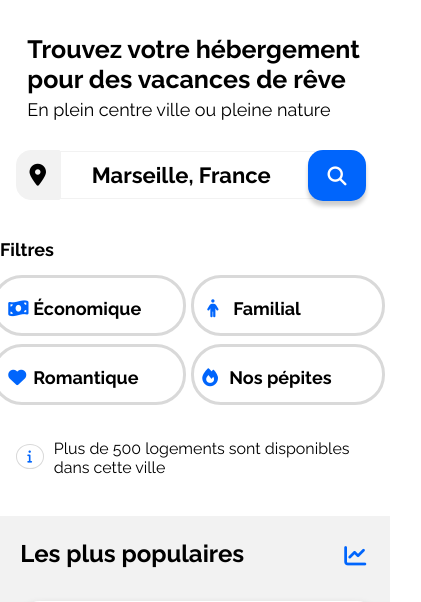
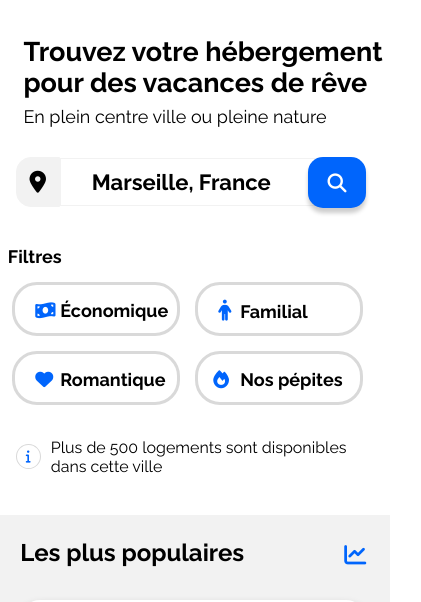
Before and after one commit to CarrolTer/booki, a plain HTML site: page index.html in a window 390 px wide. Shown: the part 184-786 px from the top of the page, 421 px wide, since content can reach past the window. Drawn offline with Linux system fonts and the light colour scheme.

Commit message:
update css mobile

```diff
--- a/css/style.css
+++ b/css/style.css
@@ -223,10 +223,7 @@ ul {
 }
 
 .option-filter li:hover {
-    border: solid #D9D9D9;
     background-color: #deebff;
-    padding: 10px 15px 10px 15px;
-    border-radius: 25px;
 }
 
 .fa-money-bill-wave, .fa-heart, .fa-fire {
@@ -308,7 +305,7 @@ ul {
 .card {
     box-shadow: 0 4px 8px 0 rgba(0,0,0,0.2);
     transition: 0.3s;
-    width: 29%;
+    width: 28%;
     min-height: 12.5em;
     background-color: #ffffff;
     border: 4px solid #ffffff;
@@ -620,6 +617,11 @@ footer
         margin-top: 3%;
     }
 
+    .fa-info{
+        padding: .6%;
+        width: 1.6%;
+    }
+
     .section-title{
         font-size: 24px;
     }
@@ -683,6 +685,7 @@ footer
     body {
         margin-left: 0;
         margin-right: 0;
+
     }
 
     .main-container {
@@ -759,12 +762,11 @@ footer
     }
 
     .intro {
-        margin-left: 7%;
-        width: 101%;
+        margin-left: 6%;
     }
 
     .intro h1{
-        font-size: 25px;
+        font-size: 27px;
     }
 
     .intro p{
@@ -812,28 +814,22 @@ footer
         margin-top: 9%;
     }
 
+    .filter h2{
+        margin-left: 2%;
+    }
+
     .option-filter {
         font-size: 12px;
-        padding-inline-start: 0px;
         flex-wrap: nowrap;
         display: grid;
         grid-template-columns: 1fr 1fr;
-        gap: 8px;
-        width: 100%;
+        width: 90%;
+        margin-left: -2%;
     }
 
     .option-filter li {
-        padding: 20px 8px 10px 8px;
-        width: 90%;
+        padding: 15px 0 8px 15px;
         height: 25px;
-        border-radius: 30px;
-    }
-
-    .option-filter li:hover {
-        padding: 20px 8px 10px 8px;
-        width: 90%;
-        height: 25px;
-        border-radius: 30px;
     }
 
     .fa-person, .fa-money-bill-wave, .fa-heart, .fa-dog {
@@ -841,7 +837,8 @@ footer
     }
 
     .fa-person {
-        padding-right: 10px;
+        padding-right: 6px;
+        font-size: 21px;
     }
 
     .info {
@@ -851,7 +848,7 @@ footer
     }
 
     .fa-info{
-        width: 6%;
+        width: 5%;
         height: 19px;
     }
 
@@ -883,7 +880,7 @@ footer
     }
 
     .populaires-cards .card-2 {
-        width: auto;
+        width: 94%;
     }
 
     .populaires-cards .card-title{
@@ -928,15 +925,14 @@ footer
         margin-left: 6%;
     }
 
+    footer{
+        height: 10%;
+    }
+
     #footer {
         flex-direction: column;
         justify-content: center;
         align-items: flex-start;
         padding-left: 20px;
     }
-
-    #footer {
-        padding-top: 0;
-        padding-bottom: 0;
-    }
 }
```
